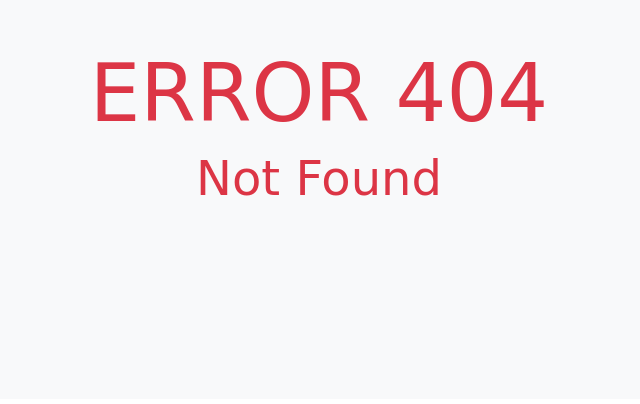
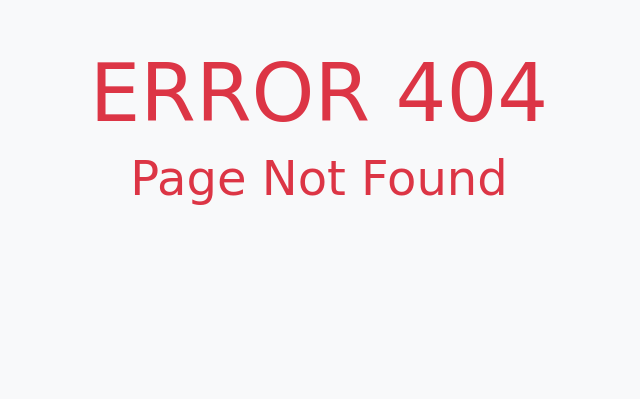
Before and after one commit to Ayazadeh/online_shop, a Django app: template templates/404.html in a window 1280 px wide. Shown: the part 116-520 px from the top of the page, without its empty margins (321-961 px from the left). Run offline with Django 3.2, Linux system fonts and the light colour scheme; the template is opened without the code that fills it, so the values that code supplies are empty; parts of the project's set-up code (start-up, migrations or seed data) failed here and were passed over; some libraries are stand-ins or nearby versions; some web fonts are replaced.

Commit message:
modified 404 page

```diff
--- a/templates/404.html
+++ b/templates/404.html
@@ -7,6 +7,6 @@
 {% block content %}
 <div class="my-5 py-5 text-center bg-light" style="height: 25rem;">
     <h1 class="text-danger" style="font-size: 5rem"> ERROR 404</h1>
-    <h3 class="text-danger" style="font-size: 3rem">Not Found</h3>
+    <h3 class="text-danger" style="font-size: 3rem">Page Not Found</h3>
 </div>
 {% endblock %}
```
